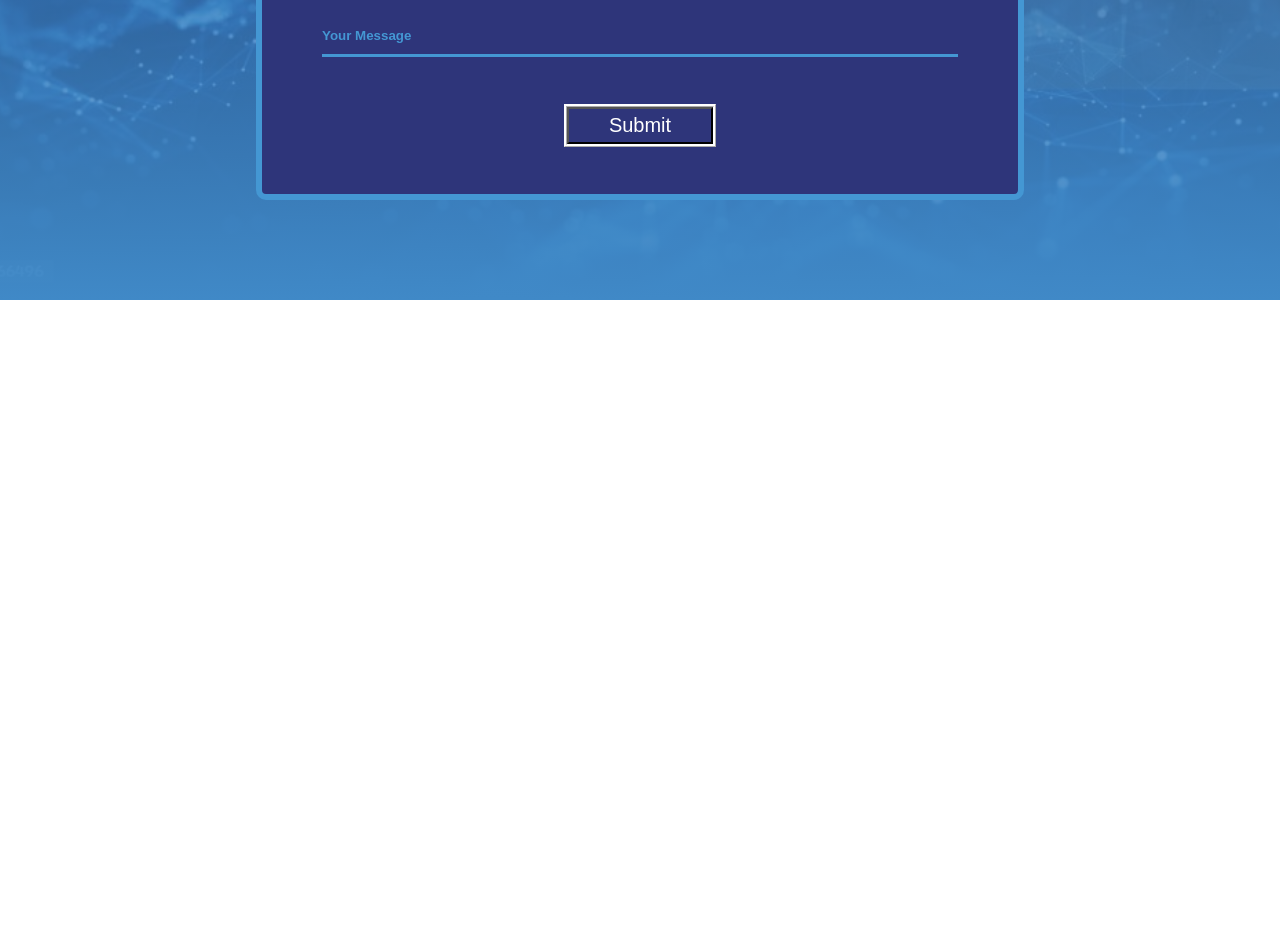
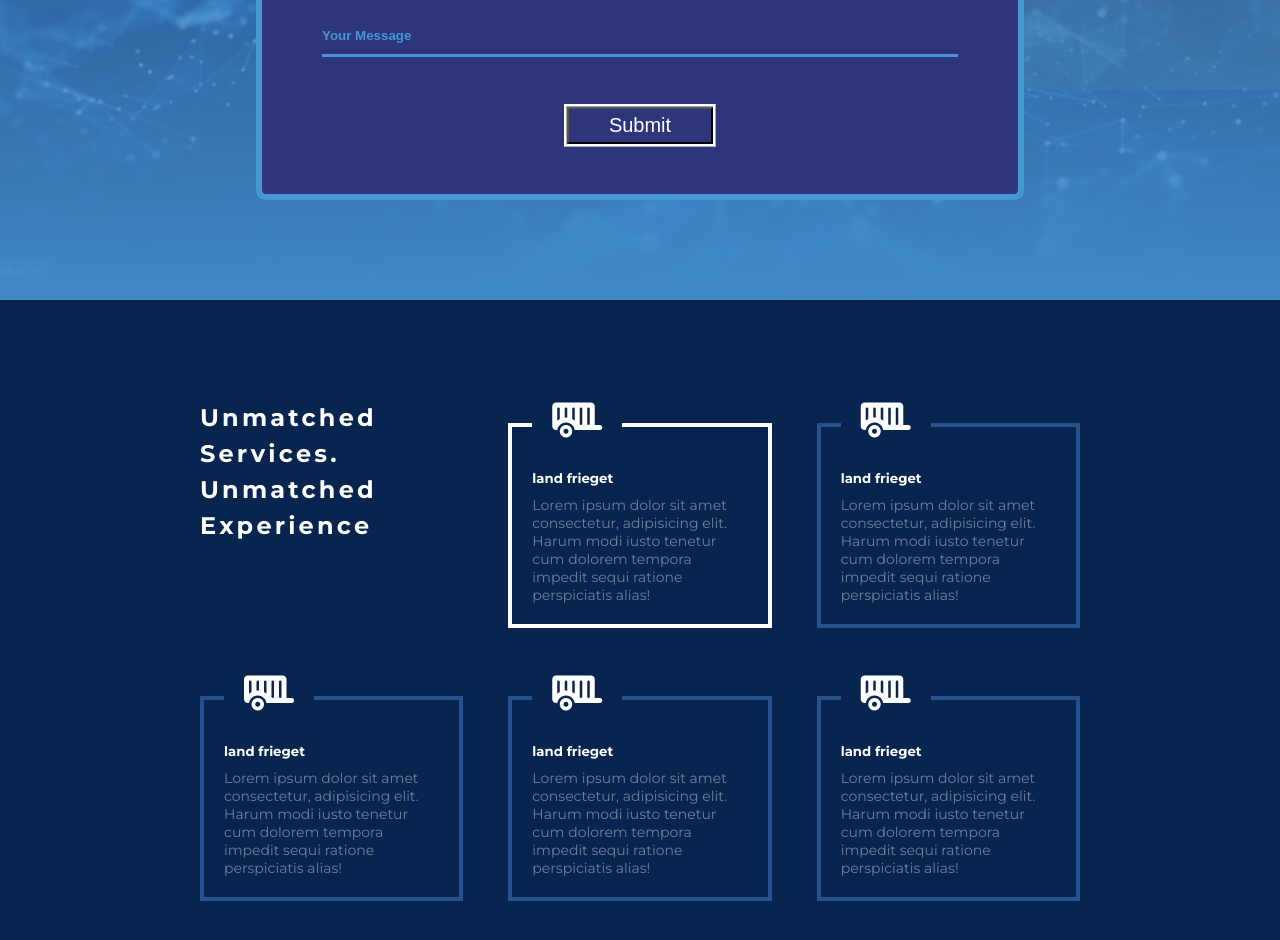
Before and after one commit to noor2367/Responsive-Website-html-css, a plain HTML site: page index.html in a window 1280 px wide. Shown: the part 4460-5400 px from the top of the page. Before the commit the page ends 4760 px from the top, so only its background shows below. Drawn offline with Linux system fonts and the light colour scheme.

Commit message:
match section code add

```diff
--- a/index.html
+++ b/index.html
@@ -151,6 +151,40 @@
                     <input class="submit-btn" type="button" value="Submit">
                 </form>
             </section>
+            <!-- six section code start here -->
+             <section class="six-section">
+                <div class="match-parent">
+                    <div class="first-single-match">
+                        <h2>Unmatched <br> Services. <br> Unmatched Experience</h2>
+                    </div>
+                    <fieldset class="single-match">
+                        <legend><i class="fas fa-trailer"></i></legend>
+                        <h5>land frieget</h5>
+                        <p>Lorem ipsum dolor sit amet consectetur, adipisicing elit. Harum modi iusto tenetur cum dolorem tempora impedit sequi ratione perspiciatis alias!</p>
+                    </fieldset>
+                    <fieldset class="single-match">
+                         <legend><i class="fas fa-trailer"></i></legend>
+                        <h5>land frieget</h5>
+                        <p>Lorem ipsum dolor sit amet consectetur, adipisicing elit. Harum modi iusto tenetur cum dolorem tempora impedit sequi ratione perspiciatis alias!</p>
+                    </fieldset>
+                    <fieldset class="single-match">
+                         <legend><i class="fas fa-trailer"></i></legend>
+                        <h5>land frieget</h5>
+                        <p>Lorem ipsum dolor sit amet consectetur, adipisicing elit. Harum modi iusto tenetur cum dolorem tempora impedit sequi ratione perspiciatis alias!</p>
+                    </fieldset>
+                    <fieldset class="single-match">
+                         <legend><i class="fas fa-trailer"></i></legend>
+                        <h5>land frieget</h5>
+                        <p>Lorem ipsum dolor sit amet consectetur, adipisicing elit. Harum modi iusto tenetur cum dolorem tempora impedit sequi ratione perspiciatis alias!</p>
+                    </fieldset>
+                    <fieldset class="single-match">
+                         <legend><i class="fas fa-trailer"></i></legend>
+                        <h5>land frieget</h5>
+                        <p>Lorem ipsum dolor sit amet consectetur, adipisicing elit. Harum modi iusto tenetur cum dolorem tempora impedit sequi ratione perspiciatis alias!</p>
+                    </fieldset>
+                </div>
+
+             </section>
     </main>
 </body>
 </html>
--- a/style.css
+++ b/style.css
@@ -309,6 +309,41 @@ form p{
 .submit-btn:hover{
     background-color: #16213e;
 }
+.six-section{
+    background-color: #07254f;
+    color: white;
+    padding: 100px 0px;
+}
+.match-parent{
+    display: grid;
+    grid-template-columns: repeat(3, 1fr);
+    gap: 45px;
+    margin-left: 200px;
+    margin-right: 200px;
+}
+.single-match{
+    border: 4px solid #26528f;
+    padding: 20px;
+}
+.single-match i{
+    font-size:40px;
+    padding: 0px 20px 10px 20px;
+}
+.single-match h5{
+    margin-bottom: 10px;
+}
+.single-match p{
+    color: #6d809c;
+    font-size: 14px;
+}
+.single-match:nth-child(2){
+    border: 4px solid white;
+}
+.first-single-match{
+    line-height: 1.5;
+    letter-spacing: 0.2em;
+}
+
 
 
 
@@ -422,6 +457,17 @@ form{
     padding:20px 30px;
 
 }
+/* match parent code star here */
+.match-parent{
+    display: grid;
+    grid-template-columns: repeat(1, 1fr);
+    gap: 25px;
+    margin-left: 30px;
+    margin-right: 30px;
+}
+.first-single-match{
+    text-align: center;
+}
 
 
 }
@@ -479,6 +525,14 @@ form{
     width:90%;
     padding:40px 50px;
 
+    }
+    /* match parent code star here */
+    .match-parent{
+    display: grid;
+    grid-template-columns: repeat(2, 1fr);
+    gap:35px;
+    margin-left:70px;
+    margin-right:70px;
 }
 
     }
```
